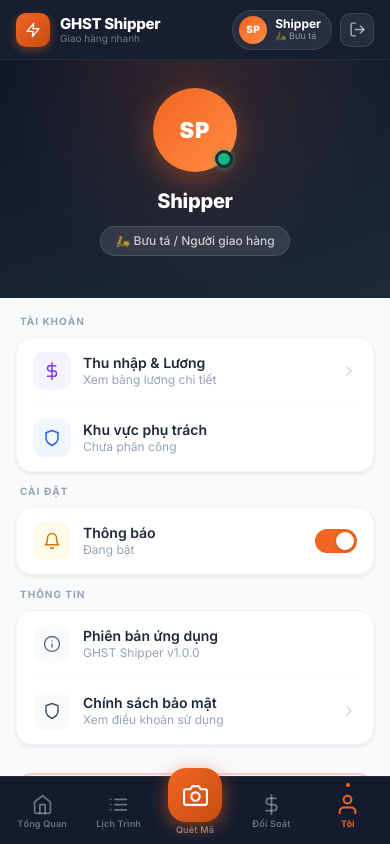
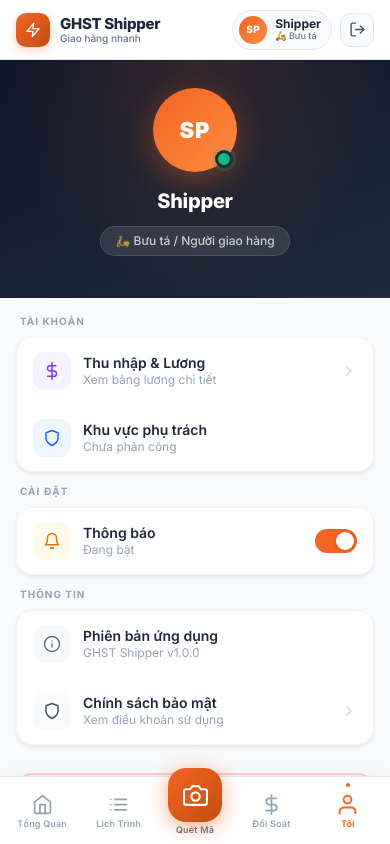
Before and after one commit to Ryhtruly/TMDT, a React (Vite) app in the folder mobile/: page /profile in a window 390 px wide. Built offline with nearby package versions, Linux system fonts and the light colour scheme; sample sign-in values are in the browser's storage.

Commit message:
style(mobile): update shipper layout to light theme to match shop web app

```diff
--- a/mobile/src/components/layout/ShipperLayout.css
+++ b/mobile/src/components/layout/ShipperLayout.css
@@ -26,10 +26,10 @@
   justify-content: space-between;
   padding: 0 16px;
   height: var(--header-height);
-  background: rgba(15, 23, 42, 0.97);
+  background: rgba(255, 255, 255, 0.98);
   backdrop-filter: blur(20px);
   -webkit-backdrop-filter: blur(20px);
-  border-bottom: 1px solid rgba(255,255,255,0.06);
+  border-bottom: 1px solid var(--slate-200);
   flex-shrink: 0;
 }
 
@@ -49,14 +49,14 @@
   align-items: center;
   justify-content: center;
   color: white;
-  box-shadow: 0 3px 10px rgba(242, 101, 34, 0.4);
+  box-shadow: 0 3px 10px rgba(242, 101, 34, 0.3);
   flex-shrink: 0;
 }
 
 .sh-app-name {
   font-size: 15px;
   font-weight: 800;
-  color: white;
+  color: var(--slate-800);
   letter-spacing: -0.3px;
   display: block;
   line-height: 1.1;
@@ -64,8 +64,8 @@
 
 .sh-app-tagline {
   font-size: 10px;
-  font-weight: 400;
-  color: rgba(255,255,255,0.4);
+  font-weight: 500;
+  color: var(--slate-500);
   display: block;
   line-height: 1;
 }
@@ -82,8 +82,8 @@
   align-items: center;
   gap: 8px;
   padding: 5px 10px 5px 6px;
-  background: rgba(255,255,255,0.07);
-  border: 1px solid rgba(255,255,255,0.1);
+  background: var(--slate-50);
+  border: 1px solid var(--slate-200);
   border-radius: 100px;
 }
 
@@ -110,13 +110,14 @@
 .sh-user-phone {
   font-size: 12px;
   font-weight: 700;
-  color: white;
+  color: var(--slate-800);
   line-height: 1.2;
 }
 
 .sh-user-role {
   font-size: 9px;
-  color: rgba(255,255,255,0.5);
+  font-weight: 500;
+  color: var(--slate-500);
   line-height: 1.2;
 }
 
@@ -124,9 +125,9 @@
   width: 34px;
   height: 34px;
   border-radius: 10px;
-  background: rgba(255,255,255,0.07);
-  border: 1px solid rgba(255,255,255,0.1);
-  color: rgba(255,255,255,0.6);
+  background: var(--slate-50);
+  border: 1px solid var(--slate-200);
+  color: var(--slate-600);
   display: flex;
   align-items: center;
   justify-content: center;
@@ -135,9 +136,9 @@
   flex-shrink: 0;
 }
 .sh-logout-btn:hover {
-  background: rgba(239,68,68,0.2);
-  border-color: rgba(239,68,68,0.3);
-  color: #fca5a5;
+  background: var(--danger-bg);
+  border-color: rgba(239, 68, 68, 0.3);
+  color: var(--danger);
 }
 
 /* ===== MAIN CONTENT ===== */
@@ -158,10 +159,11 @@
   right: 0;
   width: 100%;
   height: var(--bottom-nav-height);
-  background: rgba(15, 23, 42, 0.98);
+  background: rgba(255, 255, 255, 0.98);
   backdrop-filter: blur(20px);
   -webkit-backdrop-filter: blur(20px);
-  border-top: 1px solid rgba(255,255,255,0.08);
+  border-top: 1px solid var(--slate-200);
+  box-shadow: 0 -4px 20px rgba(0,0,0,0.03);
   display: flex;
   align-items: stretch;
   z-index: 100;
@@ -177,7 +179,7 @@
   align-items: center;
   justify-content: center;
   gap: 4px;
-  color: rgba(255,255,255,0.38);
+  color: var(--slate-400);
   text-decoration: none;
   padding: 8px 4px;
   transition: all 0.2s;
@@ -226,7 +228,7 @@
 
 /* Hover state */
 .sh-nav-item:hover:not(.active) {
-  color: rgba(255,255,255,0.65);
+  color: var(--slate-600);
 }
 .sh-nav-item:active svg {
   transform: scale(0.9);
@@ -240,7 +242,7 @@
   align-items: center;
   justify-content: flex-end;
   padding-bottom: 10px;
-  color: rgba(255,255,255,0.45);
+  color: var(--slate-500);
   text-decoration: none;
   gap: 3px;
   -webkit-tap-highlight-color: transparent;
```
